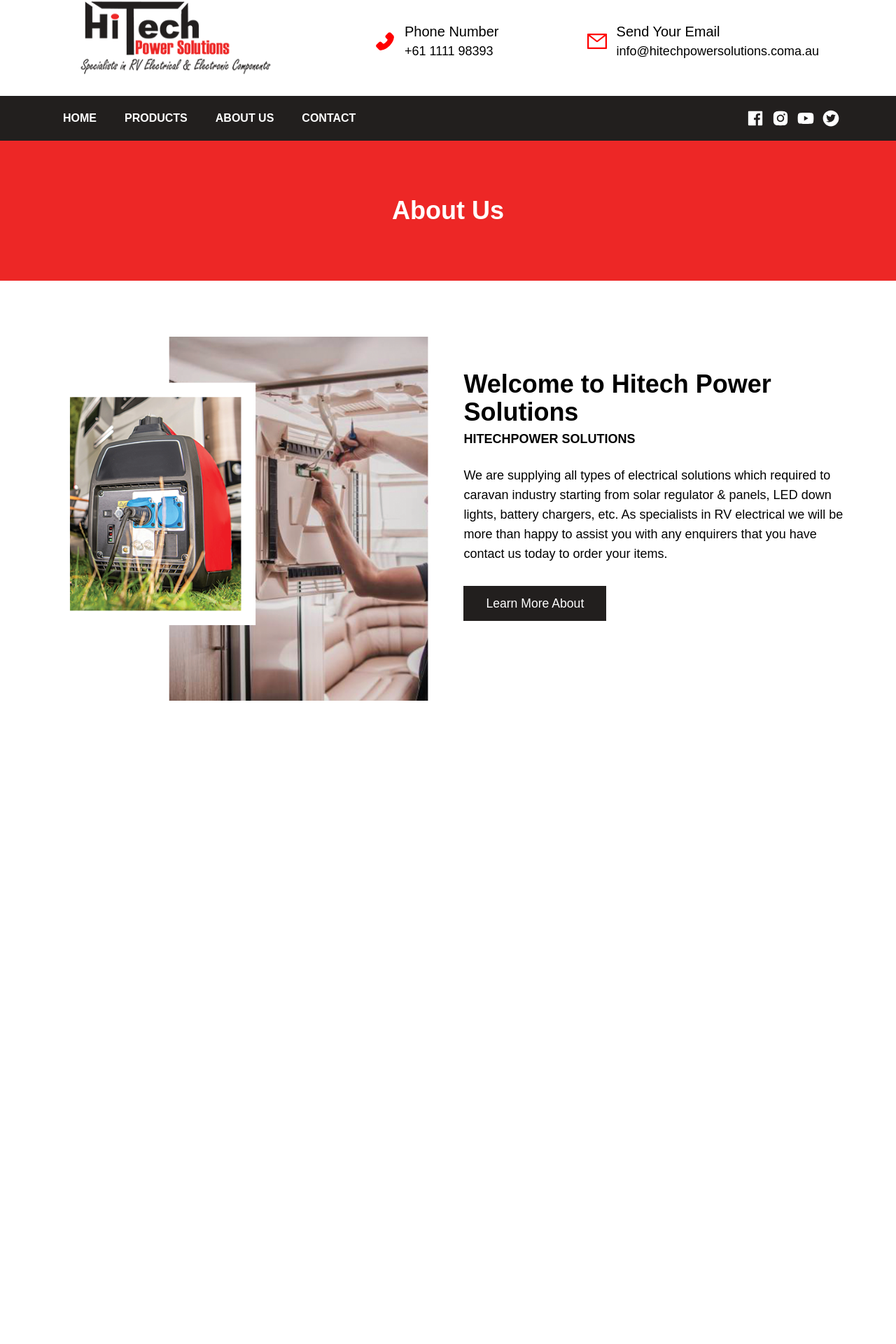
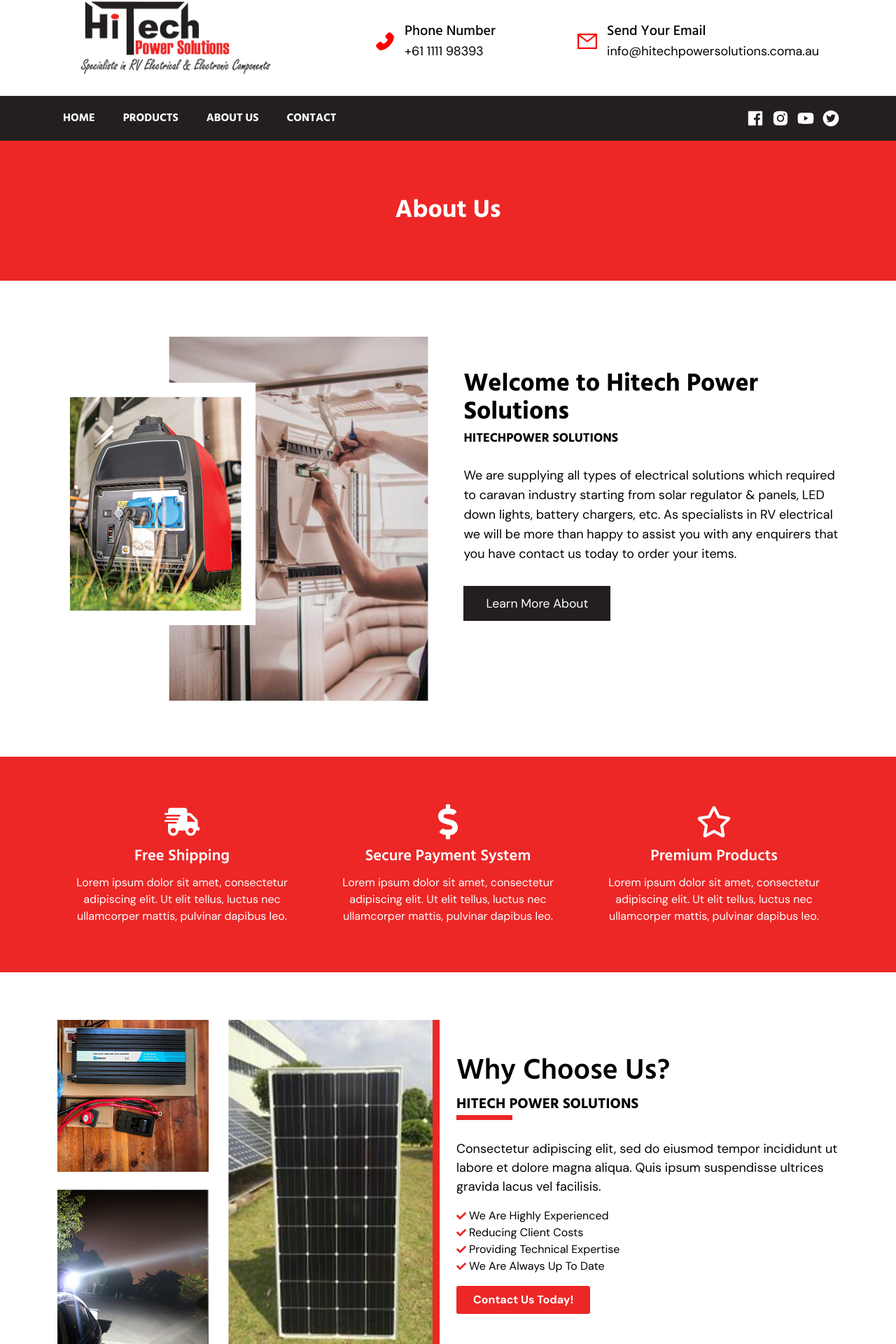
Before and after one commit to navinharitha/hitech_power_solutions, a Next.js app: page /about in a window 1280 px wide. Shown: the part 20-1940 px from the top of the page at 70% size. Before the commit the page ends 1101 px from the top, so only its background shows below. Built offline with nearby package versions, Linux system fonts and the light colour scheme.

Commit message:
about us page design

```diff
--- a/components/Footer.js
+++ b/components/Footer.js
@@ -63,8 +63,8 @@
         </div>
     <div className={`mx-auto text-white pb-5 ${styles.container}`}>
         <div className={`flex flex-wrap items-center overflow-hidden`}>
-            <div className={`px-3 w-full overflow-hidden lg:my-1 lg:px-3 lg:w-1/2 xl:my-1 xl:px-3 xl:w-1/2`}>Hitechpower Solutions design by PMGS Digital</div>
-            <div className={'px-3 w-full overflow-hidden lg:my-1 lg:px-3 lg:w-1/2 xl:my-1 xl:px-3 xl:w-1/2 md:text-right'}>© 2021 All rights reserved</div>
+            <div className={`px-3 w-full overflow-hidden lg:my-1 lg:px-3 lg:w-1/2 xl:my-1 xl:px-3 xl:w-1/2 font-Hind  ${styles.font14} ${styles.copyrightcolor}`}>Hitechpower Solutions design by PMGS Digital</div>
+            <div className={`px-3 w-full overflow-hidden lg:my-1 lg:px-3 lg:w-1/2 xl:my-1 xl:px-3 xl:w-1/2 md:text-right font-Hind  ${styles.font14} ${styles.copyrightcolor}`}>© 2021 All rights reserved</div>
         </div>
     </div>
 </div>
--- a/components/Header.js
+++ b/components/Header.js
@@ -47,22 +47,22 @@
           <ul>
             <li>
               <Link href="/">
-                <a className="inline-block py-5 px-5 text-base font-bold uppercase hover:bg-primary">
+                <a className="inline-block py-5 px-5 text-base font-bold uppercase hover:bg-primary font-Hind">
                   Home
                 </a>
               </Link>
               <Link href="/products">
-                <a className="inline-block py-5 px-5 text-base font-bold uppercase hover:bg-primary">
+                <a className="inline-block py-5 px-5 text-base font-bold uppercase hover:bg-primary font-Hind">
                   Products
                 </a>
               </Link>
               <Link href="/about">
-                <a className="inline-block py-5 px-5 text-base font-bold uppercase hover:bg-primary">
+                <a className="inline-block py-5 px-5 text-base font-bold uppercase hover:bg-primary font-Hind">
                   About Us
                 </a>
               </Link>
               <Link href="/contact">
-                <a className="inline-block py-5 px-5 text-base font-bold uppercase hover:bg-primary">
+                <a className="inline-block py-5 px-5 text-base font-bold uppercase hover:bg-primary font-Hind">
                   Contact
                 </a>
               </Link>
--- a/components/Layout.js
+++ b/components/Layout.js
@@ -1,4 +1,5 @@
 import React from "react";
+import Footer from "./Footer";
 import Header from "./Header";
 
 function Layout({ children }) {
@@ -6,6 +7,7 @@
     <React.Fragment>
       <Header />
       {children}
+      <Footer />
     </React.Fragment>
   );
 }
--- a/pages/about.js
+++ b/pages/about.js
@@ -2,12 +2,70 @@
 import Layout from "../components/Layout";
 import PageBanner from "../components/PageBanner";
 import AboutSection from "../components/AboutSection";
+import Image from "next/image";
+import Link from "next/link";
+import styles from "../styles/About.module.css";
+import {FaShippingFast,FaDollarSign,FaRegStar,FaCheck} from "react-icons/fa";
 
 function About() {
   return (
     <Layout>
       <PageBanner title="About Us" />
       <AboutSection />
+      <div className={`py-16 ${styles.backgroundwrapper}`}>
+        <div className={`mx-auto text-white appContainer ${styles.appContainer}`}>
+          <div className={`flex flex-wrap items-center overflow-hidden`}>
+          <div className={`px-3 w-full overflow-hidden lg:my-1 lg:px-3 lg:w-4/12 xl:my-1 xl:px-3 xl:w-4/12 text-center`}>
+          <div className={styles.centeralign}><FaShippingFast size={50} /></div>
+            <h3 className={`text-lgheading font-semibold mt-2 mb-2`}>Free Shipping</h3>
+            <p>
+						Lorem ipsum dolor sit amet, consectetur adipiscing elit. Ut elit tellus, luctus nec ullamcorper mattis, pulvinar dapibus leo.</p>
+          </div>
+          <div className={`px-3 w-full overflow-hidden lg:my-1 lg:px-3 lg:w-4/12 xl:my-1 xl:px-3 xl:w-4/12 text-center`}>
+          <div className={styles.centeralign}><FaDollarSign size={50} /></div>
+            <h3 className={`text-lgheading font-semibold mt-2 mb-2`}>Secure Payment System </h3>
+          <p>Lorem ipsum dolor sit amet, consectetur adipiscing elit. Ut elit tellus, luctus nec ullamcorper mattis, pulvinar dapibus leo. </p>
+          </div>
+
+          <div className={`px-3 w-full overflow-hidden lg:my-1 lg:px-3 lg:w-4/12 xl:my-1 xl:px-3 xl:w-4/12 text-center`}>
+          <div className={styles.centeralign}><FaRegStar size={50} /></div>
+            <h3 className={`text-lgheading font-semibold mt-2 mb-2`}>Premium Products</h3>
+          <p>
+						Lorem ipsum dolor sit amet, consectetur adipiscing elit. Ut elit tellus, luctus nec ullamcorper mattis, pulvinar dapibus leo.</p>
+          </div>
+          </div>
+        </div>
+      </div>
+      <div className={`mx-auto py-16 appContainer ${styles.appContainer}`}>
+      <div className={`flex flex-wrap items-center overflow-hidden`}>
+      <div className={`px-3 w-full overflow-hidden lg:my-1 lg:px-3 lg:w-6/12 xl:my-1 xl:px-3 xl:w-6/12 text-center`}>
+        <div className={`${styles.WhySection__ImageWrapper}`}><Image
+          src="/why_choose.png"
+          alt="why_choose_image"
+          objectFit="cover"
+          layout="fill"
+          className={styles.AboutSection__Image}
+        /></div>
+        </div>
+        <div className={`px-3 w-full overflow-hidden lg:my-1 lg:px-3 lg:w-6/12 xl:my-1 xl:px-3 xl:w-6/12`}>
+          <h2 className={`text-blackheading font-Hind font-semibold`}>Why Choose Us?</h2>
+          <h3 className={`text-smallheading font-extrabold uppercase`}>Hitech power solutions</h3>
+          <div className="divider mb-7"></div>
+          <p className={`text-bodyfont mb-4`}>Consectetur adipiscing elit, sed do eiusmod tempor incididunt ut labore et dolore magna aliqua. Quis ipsum suspendisse ultrices gravida lacus vel facilisis.</p>
+          <ul>
+            <li className={`flex flex-wrap items-center`}><span className={`pr-1 text-primaryred`}><FaCheck size={14} /></span> <span>We Are Highly Experienced</span></li>
+            <li className={`flex flex-wrap items-center`}><span className={`pr-1 text-primaryred`}><FaCheck size={14} /> </span><span>Reducing Client Costs</span></li>
+            <li className={`flex flex-wrap items-center`}><span className={`pr-1 text-primaryred`}><FaCheck size={14} /></span><span>Providing Technical Expertise</span></li>
+            <li className={`flex flex-wrap items-center`}><span className={`pr-1 text-primaryred`}><FaCheck size={14} /></span><span>We Are Always Up To Date</span> </li>
+          </ul>
+          <Link href="/contact">
+          <a className={`font-semibold font-DMSans text-sizeone mt-4 ${styles.Whychoose__Button}`}>
+          Contact Us Today!
+          </a>
+        </Link>
+        </div>
+        </div>
+      </div>
     </Layout>
   );
 }
--- /dev/null
+++ b/styles/About.module.css
@@ -0,0 +1,26 @@
+.backgroundwrapper{
+    background:#ED2726;
+}
+.centeralign{
+display: flex;
+justify-content: center;
+}
+.WhySection__ImageWrapper {
+    position: relative;
+    width: 100%;
+    height:464px;
+    border-width: 0px 10px 0px 0px;
+border-color: #ED2726;
+box-shadow: 0px 0px 0px 0px rgba(0,0,0,0.5);
+  }
+.Whychoose__Button{
+  background-color: #ED2726;
+  color: #fff;
+  display: inline-block;
+  padding: 12px 24px;
+  border-radius:3px;
+  line-height:1;
+  }
+  .Whychoose__Button:hover{
+    background-color:#221F1E;
+  }
--- a/styles/Footer.module.css
+++ b/styles/Footer.module.css
@@ -1,3 +1,5 @@
+
+@import url('https://fonts.googleapis.com/css2?family=DM+Sans:ital,wght@0,400;0,500;0,700;1,400;1,500;1,700&family=Poppins:ital,wght@1,100&display=swap');
 .footerwrapper{
     background: #000;
 }
@@ -22,7 +24,7 @@
 .divider{
     max-width:1400px;
     border:1px solid rgba(255,255,255,0.21);
-    margin-top: 15px;
+    margin-top: 25px;
    margin-bottom:25px;
 }
 .footercontact{
@@ -40,3 +42,7 @@
 transform: translateX(-50%);
 bottom: -10px;
 }
+.copyrightcolor{
+    color:#FFFFFF9E;
+    font-weight:300;
+}
--- a/styles/globals.css
+++ b/styles/globals.css
@@ -1,14 +1,18 @@
+@import url('https://fonts.googleapis.com/css2?family=Hind:wght@300;400;500;600;700&display=swap');
+
 @tailwind base;
 @tailwind components;
 @tailwind utilities;
 
-@import url("https://fonts.googleapis.com/css2?family=DM+Sans:wght@400;500&family=Hind:wght@400;600&display=swap");
+@import url('https://fonts.googleapis.com/css2?family=DM+Sans:ital,wght@0,400;0,500;0,700;1,400;1,500;1,700&family=Poppins:ital,wght@1,100&display=swap');
+
 
 html,
 body {
   padding: 0;
   margin: 0;
-  font-family: "DM Sans", sans-serif;
+  font-family: 'DM Sans', sans-serif;
+  font-size:16px;
 }
 a {
   color: inherit;
@@ -31,3 +35,6 @@
   background-color: #ed2726;
   width: 80px;
 }
+h1,h2,h3,h4,h5,h6{
+  font-family: 'Hind', sans-serif;
+}
--- a/tailwind.config.js
+++ b/tailwind.config.js
@@ -8,6 +8,24 @@
       colors: {
         primary: "#EE2626",
         secondary: "#221F1E",
+        primaryred:"#ED2726",
+      },
+      fontFamily: {
+        Hind: ["Hind", "sans-serif"],
+        DMSans: ["DM Sans", "sans-serif"],
+       },
+      fontSize: {
+        'sizeone': '1rem',
+        'lgheading': '1.4rem',
+        'blackheading':'2.6rem',
+        'smallheading':'1.3rem',
+        'bodyfont':'1.125rem',
+      },
+      fontWeight: {
+        light: 300,
+        semibold: 600,
+        bold: 700,
+        extrabold:800,
       },
     },
   },
```
Also changed, not shown: public/why_choose.png (added).
